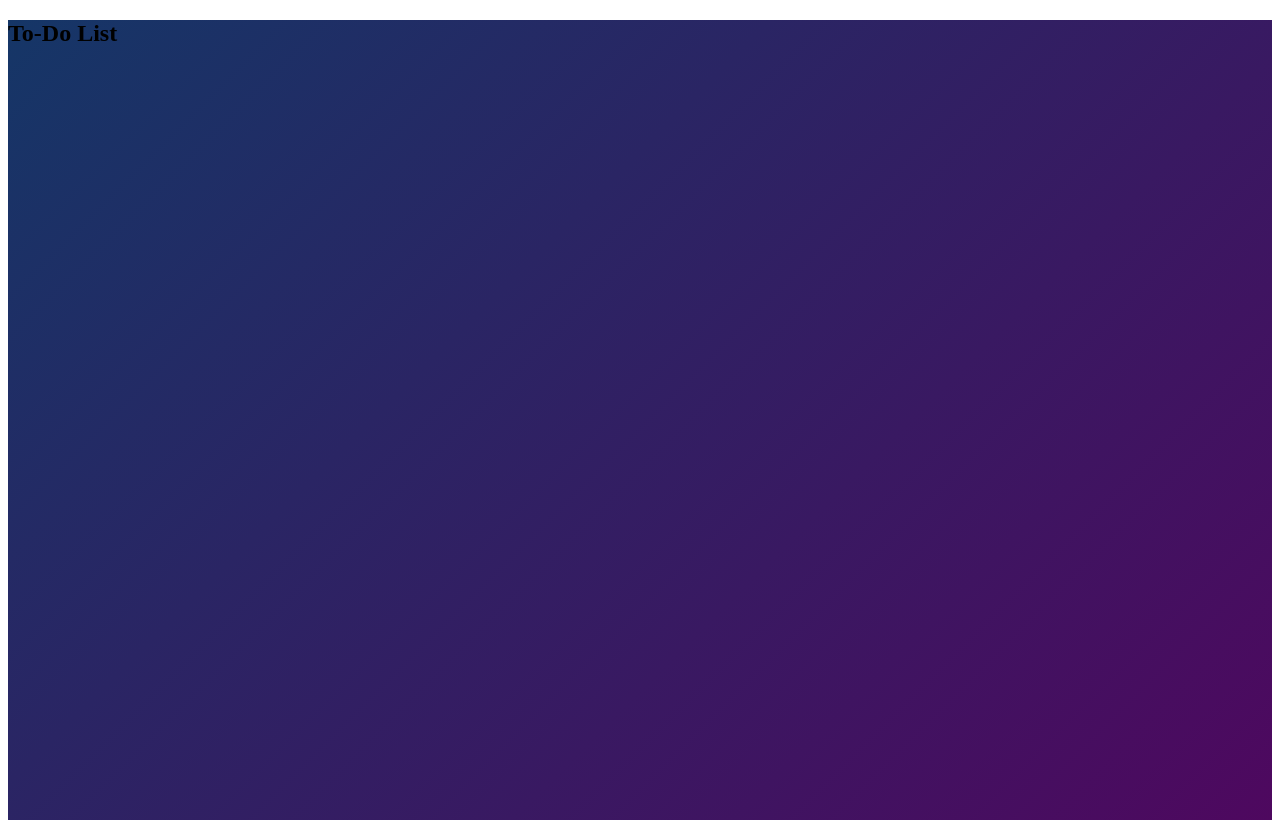
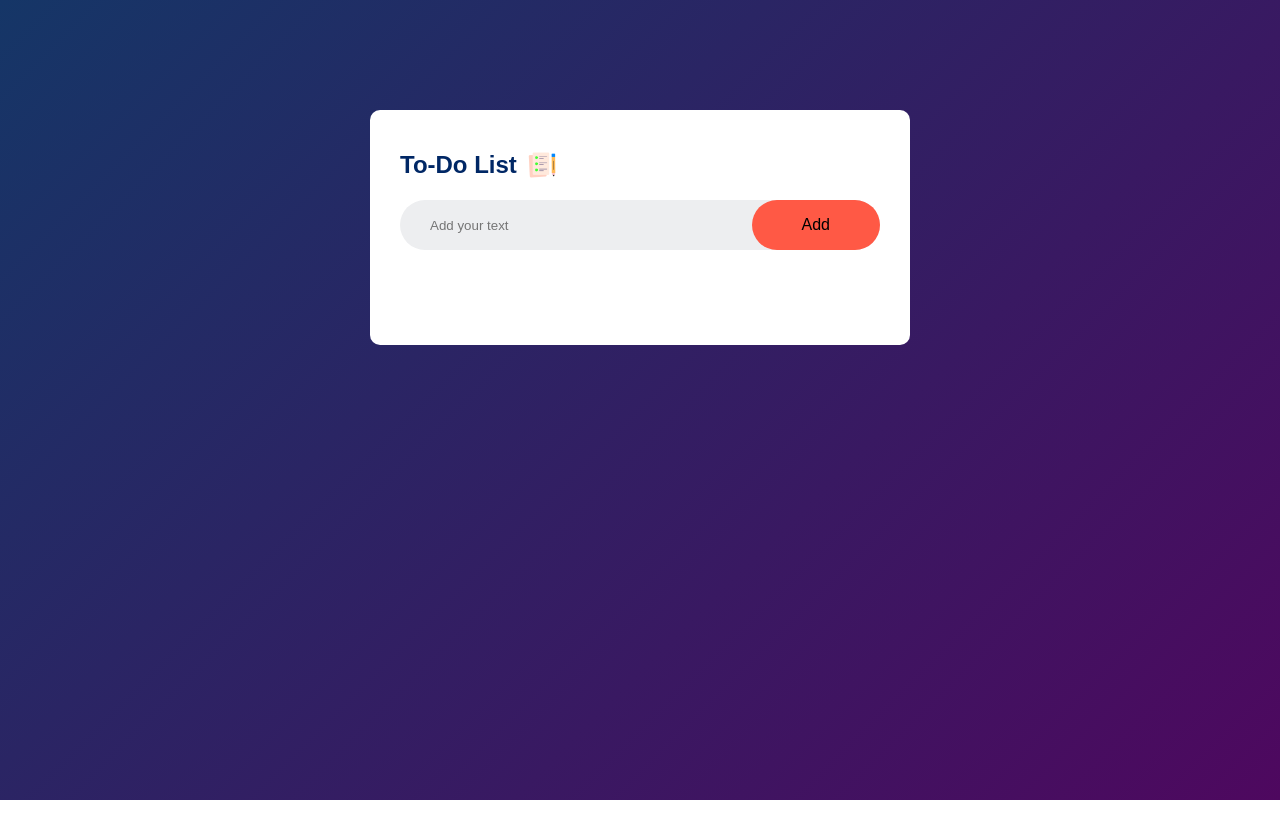
Before and after one commit to isurudotxyz/to-do-list, a plain HTML site: page index.html in a window 1280 px wide. After the commit the page ends 800 px from the top, so only its background shows below. Drawn offline with Linux system fonts and the light colour scheme.

Commit message:
ui completed

```diff
--- a/index.html
+++ b/index.html
@@ -9,7 +9,21 @@
   <body>
     <div class="container">
       <div class="todo-app">
-        <h2>To-Do List <img src="" alt="" /></h2>
+        <h2>To-Do List <img src="images/icon.png" alt="" /></h2>
+        <div class="row">
+          <input
+            type="text"
+            name=""
+            id="input-box"
+            placeholder="Add your text"
+          />
+          <button>Add</button>
+        </div>
+        <ul id="list-container">
+          <!-- <li class="checked">Task 1</li>
+          <li>Task 2</li>
+          <li>Task 3</li> -->
+        </ul>
       </div>
     </div>
   </body>
--- a/style.css
+++ b/style.css
@@ -2,10 +2,86 @@
 *::after,
 *::before {
   box-sizing: border-box;
+  margin: 0;
+  padding: 0;
+  font-family: sans-serif;
 }
 
 .container {
   width: 100%;
   min-height: 100vh;
   background: linear-gradient(135deg, #153667, #4e085f);
+  padding: 10px;
 }
+
+.todo-app {
+  width: 100%;
+  max-width: 540px;
+  background: #fff;
+  margin: 100px auto 20px;
+  padding: 40px 30px 70px;
+  border-radius: 10px;
+}
+.todo-app h2 {
+  color: #002765;
+  display: flex;
+  align-items: center;
+  margin-bottom: 20px;
+}
+.todo-app h2 img {
+  width: 30px;
+  margin-left: 10px;
+}
+
+.row {
+  display: flex;
+  align-items: center;
+  justify-content: space-between;
+  background: #edeef0;
+  border-radius: 30px;
+  padding-left: 20px;
+  margin-bottom: 25px;
+}
+input {
+  flex: 1;
+  border: none;
+  outline: none;
+  background: transparent;
+  padding: 10px;
+  font-weight: 14px;
+}
+button {
+  border: none;
+  outline: none;
+  padding: 16px 50px;
+  background: #ff5945;
+  font-size: 16px;
+  border-radius: 40px;
+}
+ul li {
+  list-style: none;
+  font-size: 17px;
+  padding: 12px 8px 12px 50px;
+  user-select: none;
+  cursor: pointer;
+  position: relative;
+}
+ul li::before {
+  content: "";
+  position: absolute;
+  height: 28px;
+  width: 28px;
+  border-radius: 50%;
+  background-image: url(images/unchecked.png);
+  background-size: cover;
+  background-position: center;
+  top: 12px;
+  left: 8px;
+}
+ul li .checked {
+  color: #555;
+  text-decoration: line-through;
+}
+ul li .checked::before {
+  background-image: url(images/checked.png);
+}
```
